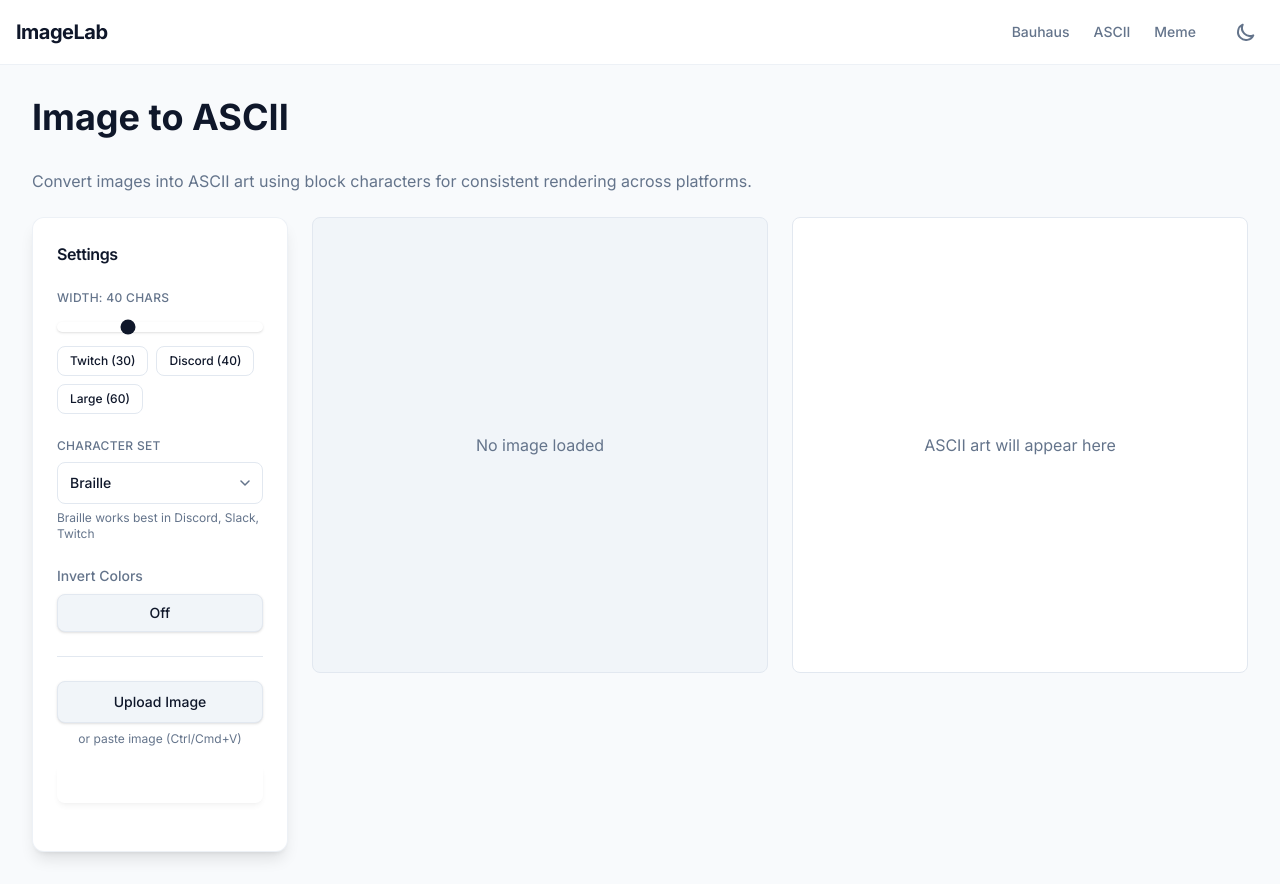
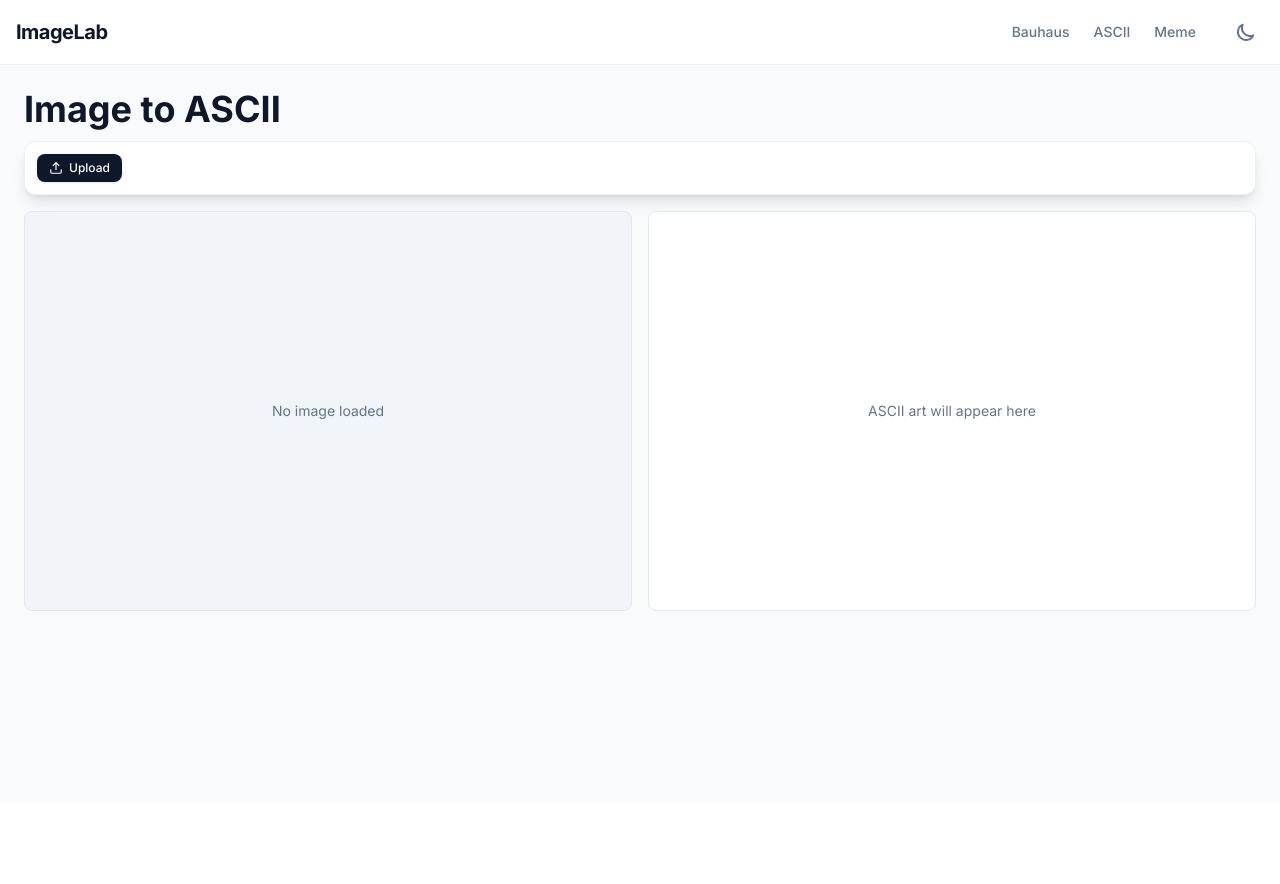
Before and after one commit to pederespen/imagelab, a Next.js app: page /ascii in a window 1280 px wide. After the commit the page ends 801 px from the top, so only its background shows below. Built offline with nearby package versions, Linux system fonts and the light colour scheme.

Commit message:
add icons, move settings to top bar

```diff
--- a/app/ascii/page.tsx
+++ b/app/ascii/page.tsx
@@ -2,13 +2,9 @@ import AsciiConverter from '@/components/tools/AsciiConverter'
 
 export default function AsciiPage() {
   return (
-    <div className="min-h-screen bg-background p-8">
-      <div className="max-w-7xl mx-auto">
-        <h1 className="text-4xl font-bold text-foreground mb-8">Image to ASCII</h1>
-        <p className="text-muted-foreground mb-6">
-          Convert images into ASCII art using block characters for consistent rendering across
-          platforms.
-        </p>
+    <div className="h-[calc(100vh-4rem)] bg-background overflow-auto">
+      <div className="max-w-7xl mx-auto p-6">
+        <h1 className="text-4xl font-bold text-foreground mb-3">Image to ASCII</h1>
         <AsciiConverter />
       </div>
     </div>
--- a/components/tools/AsciiConverter.tsx
+++ b/components/tools/AsciiConverter.tsx
@@ -1,6 +1,7 @@
 'use client'
 
 import { useState, useRef, useEffect } from 'react'
+import { Upload, Copy, Check } from 'lucide-react'
 import {
   imageToAscii,
   loadImageData,
@@ -20,6 +21,7 @@ export default function AsciiConverter() {
 
   // Settings
   const [width, setWidth] = useState<number>(40)
+  const [debouncedWidth, setDebouncedWidth] = useState<number>(40)
   const [characterSet, setCharacterSet] = useState<CharacterSet>('braille')
   const [invert, setInvert] = useState<boolean>(false)
   const [copyStatus, setCopyStatus] = useState<'idle' | 'copied'>('idle')
@@ -27,6 +29,15 @@ export default function AsciiConverter() {
   const fileInputRef = useRef<HTMLInputElement>(null)
   const canvasRef = useRef<HTMLCanvasElement>(null)
   const asciiContainerRef = useRef<HTMLDivElement>(null)
+
+  // Debounce width changes
+  useEffect(() => {
+    const timer = setTimeout(() => {
+      setDebouncedWidth(width)
+    }, 150)
+
+    return () => clearTimeout(timer)
+  }, [width])
 
   // Handle paste from clipboard
   useEffect(() => {
@@ -95,6 +106,13 @@ export default function AsciiConverter() {
     setFontSize(calculateFontSize(ascii, containerWidth))
   }
 
+  // Auto-convert when settings change or image loads
+  useEffect(() => {
+    if (imageData) {
+      handleConvert()
+    }
+  }, [imageData, debouncedWidth, characterSet, invert])
+
   // Recalculate font size on window resize
   useEffect(() => {
     if (!asciiArt) return
@@ -145,42 +163,77 @@ export default function AsciiConverter() {
   }
 
   return (
-    <div className="w-full flex flex-col lg:flex-row gap-6">
-      {/* Sidebar with Settings */}
-      <div className="w-full lg:w-64 flex-shrink-0">
-        <Card className="lg:sticky lg:top-8">
-          <CardHeader>
-            <CardTitle>Settings</CardTitle>
-          </CardHeader>
-          <div className="px-4 pb-4 lg:px-6 lg:pb-6">
-            {/* Width Slider */}
-            <div className="mb-6">
+    <div className="w-full h-full flex flex-col gap-4">
+      {/* Controls Bar */}
+      <div className="flex-shrink-0">
+        <Card>
+          <div className="p-3">
+            <div className="flex flex-wrap items-center gap-3">
+              <Button
+                variant="primary"
+                size="sm"
+                onClick={handleUploadClick}
+                disabled={isProcessing}
+                className="inline-flex items-center"
+              >
+                <Upload className="w-3.5 h-3.5 mr-1.5" />
+                {isProcessing ? 'Loading...' : 'Upload'}
+              </Button>
+              <input
+                ref={fileInputRef}
+                type="file"
+                accept="image/*"
+                onChange={handleFileChange}
+                className="hidden"
+              />
+
+              {imageData && (
+                <>
+                  <div className="h-6 w-px bg-border" />
+
+                  <div className="flex items-center gap-2 flex-wrap">
+                    <span className="text-xs text-muted-foreground">Width:</span>
+                    <div className="flex gap-1">
+                      <Button
+                        variant={width === 30 ? 'primary' : 'ghost'}
+                        size="sm"
+                        onClick={() => setWidth(30)}
+                      >
+                        30
+                      </Button>
+                      <Button
+                        variant={width === 40 ? 'primary' : 'ghost'}
+                        size="sm"
+                        onClick={() => setWidth(40)}
+                      >
+                        40
+                      </Button>
+                      <Button
+                        variant={width === 60 ? 'primary' : 'ghost'}
+                        size="sm"
+                        onClick={() => setWidth(60)}
+                      >
+                        60
+                      </Button>
+                    </div>
+
+                    <div className="flex-1 min-w-32 max-w-48">
                       <Slider
-                label={`Width: ${width} chars`}
                         min={20}
                         max={80}
                         value={width}
                         onChange={e => setWidth(Number(e.target.value))}
                       />
-              <div className="flex flex-wrap gap-2 mt-2">
-                <Button variant="ghost" size="sm" onClick={() => setWidth(30)}>
-                  Twitch (30)
-                </Button>
-                <Button variant="ghost" size="sm" onClick={() => setWidth(40)}>
-                  Discord (40)
-                </Button>
-                <Button variant="ghost" size="sm" onClick={() => setWidth(60)}>
-                  Large (60)
-                </Button>
                     </div>
                   </div>
 
-            {/* Character Set */}
-            <div className="mb-6">
+                  <div className="h-6 w-px bg-border" />
+
+                  <div className="w-32">
                     <Dropdown
-                label="Character Set"
                       value={characterSet}
                       onChange={value => setCharacterSet(value as CharacterSet)}
+                      size="sm"
                       options={[
                         { value: 'braille', label: 'Braille' },
                         { value: 'block', label: 'Block' },
@@ -188,86 +241,52 @@ export default function AsciiConverter() {
                         { value: 'detailed', label: 'Detailed' },
                         { value: 'traditional', label: 'Traditional' },
                       ]}
-                helperText="Braille works best in Discord, Slack, Twitch"
                     />
                   </div>
 
-            {/* Invert Toggle */}
-            <div className="mb-6">
-              <label className="block text-sm font-medium text-muted-foreground mb-2">
-                Invert Colors
-              </label>
                   <Button
-                variant={invert ? 'primary' : 'secondary'}
-                fullWidth
+                    variant={invert ? 'primary' : 'ghost'}
+                    size="sm"
                     onClick={() => setInvert(!invert)}
                   >
-                {invert ? 'On' : 'Off'}
+                    {invert ? 'Inverted' : 'Normal'}
                   </Button>
-            </div>
+                </>
+              )}
 
-            <div className="border-t border-border my-6"></div>
-
-            {/* Upload Button */}
-            <div className="mb-4">
-              <Button
-                variant="secondary"
-                size="lg"
-                fullWidth
-                onClick={handleUploadClick}
-                disabled={isProcessing}
-              >
-                {isProcessing ? 'Loading...' : 'Upload Image'}
-              </Button>
-              <p className="text-xs text-muted-foreground mt-2 text-center">
-                or paste image (Ctrl/Cmd+V)
-              </p>
-              <input
-                ref={fileInputRef}
-                type="file"
-                accept="image/*"
-                onChange={handleFileChange}
-                className="hidden"
-              />
-            </div>
-
-            {/* Convert Button */}
-            <div className="mb-6">
-              <Button
-                variant="success"
-                size="lg"
-                fullWidth
-                onClick={handleConvert}
-                disabled={!imageData || isProcessing}
-              >
-                Convert to ASCII
-              </Button>
-            </div>
-
-            {/* Action Buttons */}
               {asciiArt && (
                 <>
-                <div className="border-t border-border my-6"></div>
+                  <div className="flex-1" />
                   <Button
-                  variant={copyStatus === 'copied' ? 'success' : 'primary'}
-                  fullWidth
+                    variant={copyStatus === 'copied' ? 'success' : 'secondary'}
+                    size="sm"
                     onClick={handleCopyToClipboard}
+                    className="inline-flex items-center"
                   >
-                  {copyStatus === 'copied' ? 'Copied!' : 'Copy to Clipboard'}
+                    {copyStatus === 'copied' ? (
+                      <>
+                        <Check className="w-3.5 h-3.5 mr-1.5" />
+                        Copied
+                      </>
+                    ) : (
+                      <>
+                        <Copy className="w-3.5 h-3.5 mr-1.5" />
+                        Copy
+                      </>
+                    )}
                   </Button>
                 </>
               )}
             </div>
+          </div>
         </Card>
       </div>
 
-      {/* Main Content Area */}
-      <div className="flex-1 min-w-0">
-        {/* Two Column Layout - Stack on mobile */}
-        <div className="grid grid-cols-1 lg:grid-cols-2 gap-6">
+      {/* Image and Output Grid */}
+      <div className="grid grid-cols-1 lg:grid-cols-2 gap-4 flex-1 min-h-0">
         {/* Original Image */}
-          <div>
-            <div className="bg-muted rounded-lg overflow-hidden aspect-square flex items-center justify-center border border-border">
+        <div className="flex flex-col gap-2 min-h-0">
+          <div className="bg-muted rounded-lg overflow-hidden flex-1 flex items-center justify-center border border-border min-h-[400px]">
             {previewUrl ? (
               <img
                 src={previewUrl}
@@ -276,17 +295,17 @@ export default function AsciiConverter() {
               />
             ) : (
               <div className="text-center text-muted-foreground">
-                  <p>No image loaded</p>
+                <p className="text-sm">No image loaded</p>
               </div>
             )}
           </div>
         </div>
 
         {/* ASCII Output */}
-          <div>
+        <div className="flex flex-col gap-2 min-h-0">
           <div
             ref={asciiContainerRef}
-              className="bg-card border border-border rounded-lg overflow-auto aspect-square"
+            className="bg-card border border-border rounded-lg overflow-auto flex-1 min-h-[400px]"
           >
             {asciiArt ? (
               <pre
@@ -297,12 +316,9 @@ export default function AsciiConverter() {
               </pre>
             ) : (
               <div className="flex items-center justify-center h-full text-muted-foreground">
-                  <div className="text-center">
-                    <p>ASCII art will appear here</p>
-                  </div>
+                <p className="text-sm">ASCII art will appear here</p>
               </div>
             )}
-            </div>
           </div>
         </div>
       </div>
--- a/components/ui/Button.tsx
+++ b/components/ui/Button.tsx
@@ -10,13 +10,10 @@ interface ButtonProps extends ButtonHTMLAttributes<HTMLButtonElement> {
 }
 
 const variantClasses: Record<ButtonVariant, string> = {
-  primary: 'bg-primary hover:bg-primary/90 text-primary-foreground shadow-md hover:shadow-lg',
-  secondary:
-    'bg-secondary hover:bg-muted text-secondary-foreground border border-border shadow-sm hover:shadow-md',
-  success:
-    'bg-[rgb(var(--success))] hover:bg-[rgb(var(--success))]/90 text-white shadow-md hover:shadow-lg hover:scale-[1.02]',
-  ghost:
-    'bg-transparent hover:bg-secondary/50 text-foreground border border-border hover:border-primary/30',
+  primary: 'bg-primary hover:bg-primary/90 text-primary-foreground shadow-sm hover:shadow-md',
+  secondary: 'bg-secondary hover:bg-muted text-secondary-foreground border border-border',
+  success: 'bg-success hover:bg-success/90 text-white shadow-sm hover:shadow-md',
+  ghost: 'bg-transparent hover:bg-secondary text-foreground border border-border',
 }
 
 const sizeClasses: Record<ButtonSize, string> = {
--- a/components/ui/Dropdown.tsx
+++ b/components/ui/Dropdown.tsx
@@ -15,6 +15,7 @@ interface DropdownProps {
   helperText?: string
   error?: string
   className?: string
+  size?: 'sm' | 'md'
 }
 
 export function Dropdown({
@@ -25,6 +26,7 @@ export function Dropdown({
   helperText,
   error,
   className = '',
+  size = 'md',
 }: DropdownProps) {
   const [isOpen, setIsOpen] = useState(false)
   const dropdownRef = useRef<HTMLDivElement>(null)
@@ -71,9 +73,9 @@ export function Dropdown({
       <button
         type="button"
         onClick={() => setIsOpen(!isOpen)}
-        className={`w-full px-3 py-2.5 pr-9 border rounded-lg focus:outline-none focus:ring-2 focus:ring-ring focus:ring-offset-1 bg-card text-foreground transition-all text-sm font-medium text-left relative cursor-pointer ${
-          error ? 'border-red-400' : 'border-input hover:border-border'
-        }`}
+        className={`w-full pr-9 border rounded-lg focus:outline-none focus:ring-2 focus:ring-ring focus:ring-offset-1 bg-card text-foreground transition-all text-sm font-medium text-left relative cursor-pointer ${
+          size === 'sm' ? 'px-3 py-1.5 text-xs' : 'px-3 py-2.5'
+        } ${error ? 'border-red-400' : 'border-input hover:border-border'}`}
       >
         <span className="block truncate">{selectedOption?.label || 'Select...'}</span>
         <span className="absolute inset-y-0 right-0 flex items-center pr-3 pointer-events-none">
--- a/components/ui/Slider.tsx
+++ b/components/ui/Slider.tsx
@@ -17,18 +17,7 @@ export const Slider = forwardRef<HTMLInputElement, SliderProps>(
         <input
           ref={ref}
           type="range"
-          className={`w-full h-2.5 rounded-full appearance-none cursor-pointer accent-primary shadow-sm ${className}`}
-          style={{
-            background: `linear-gradient(to right, rgb(var(--primary)) 0%, rgb(var(--primary)) ${
-              ((Number(props.value) - Number(props.min || 0)) /
-                (Number(props.max || 100) - Number(props.min || 0))) *
-              100
-            }%, rgb(var(--muted)) ${
-              ((Number(props.value) - Number(props.min || 0)) /
-                (Number(props.max || 100) - Number(props.min || 0))) *
-              100
-            }%, rgb(var(--muted)) 100%)`,
-          }}
+          className={`w-full h-2 bg-muted rounded-full appearance-none cursor-pointer accent-primary ${className}`}
           {...props}
         />
         {helperText && <p className="text-xs text-muted-foreground mt-1.5">{helperText}</p>}
--- a/package.json
+++ b/package.json
@@ -13,6 +13,7 @@
   },
   "packageManager": "pnpm@9.0.0",
   "dependencies": {
+    "lucide-react": "^0.554.0",
     "next": "^15.0.3",
     "react": "^19.0.0",
     "react-dom": "^19.0.0"
```
Lines whose indentation alone changed are shown as unchanged.
